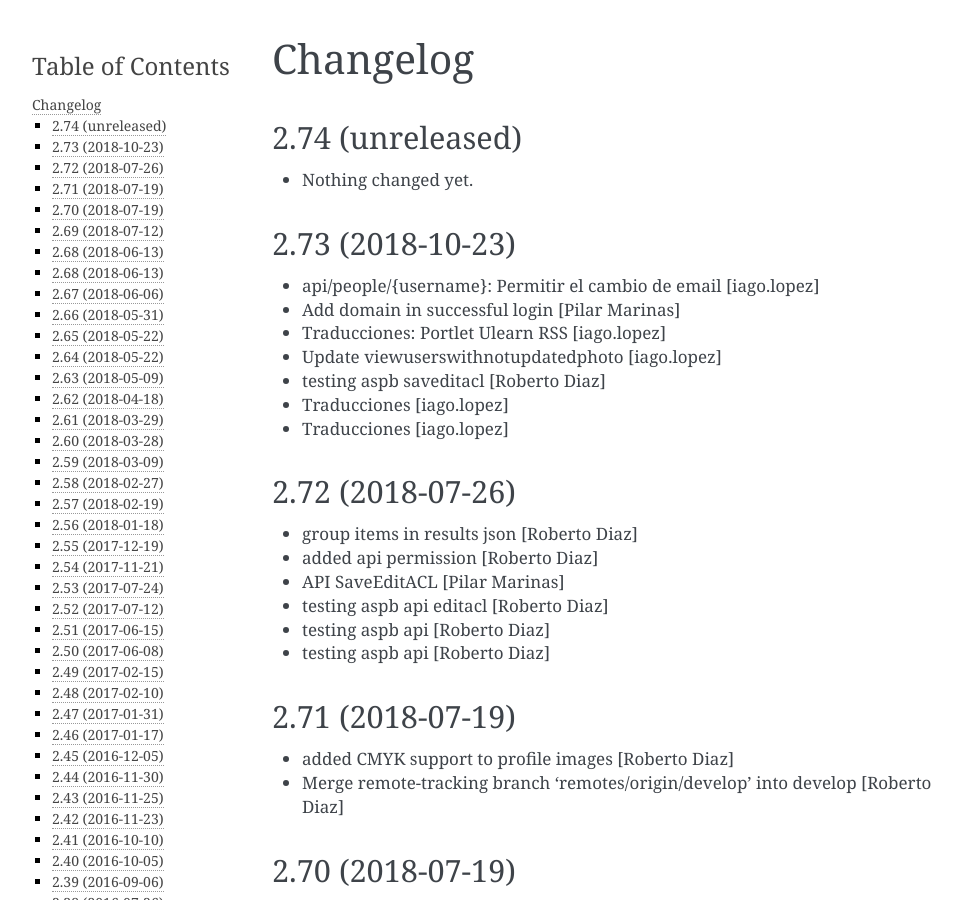
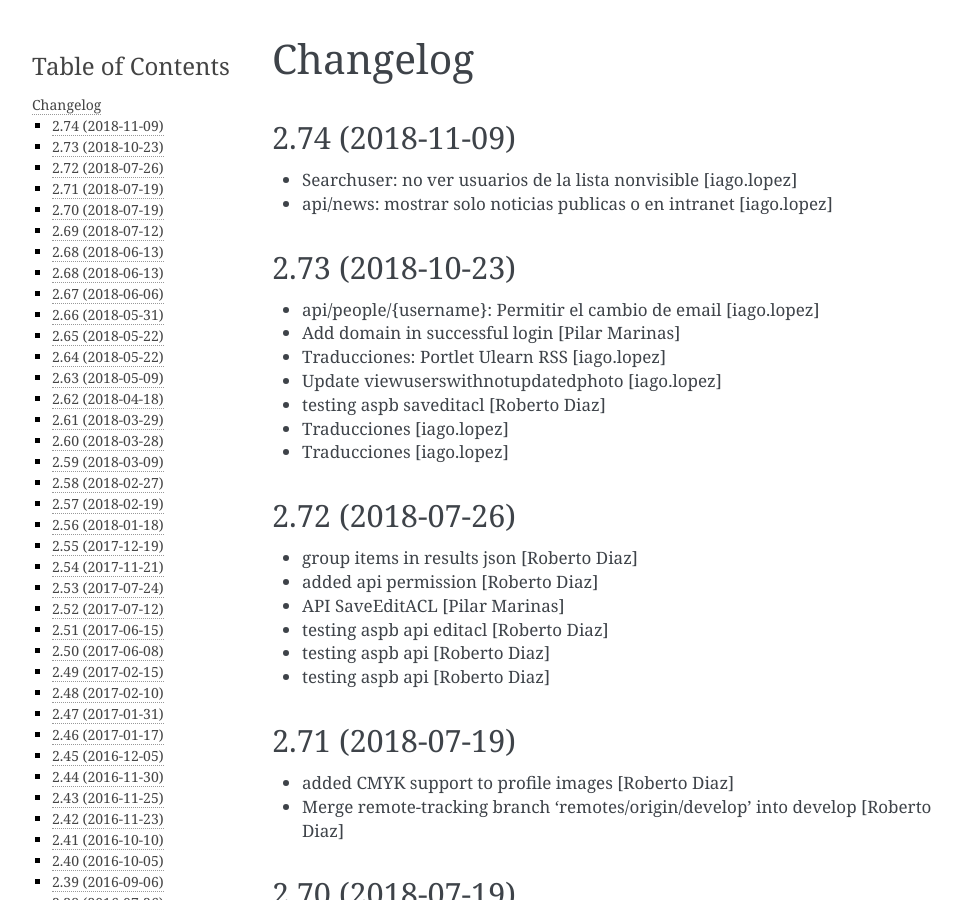
Before and after one commit to UPCnet/ulearn.core, a Sphinx documentation site: the page built from docs/HISTORY.rst, in a window 1280 px wide and 900 px high. Shown: the whole window, without its empty margins (148-1110 px from the left). Built offline with Sphinx 7.4.7, drawn with Linux system fonts in a browser that asks for light colours; pages that are not in the unit, such as notebooks, are missing from menus.

Commit message:
Preparing release 2.74

```diff
--- a/docs/HISTORY.rst
+++ b/docs/HISTORY.rst
@@ -1,11 +1,11 @@
 Changelog
 =========
 
-2.74 (unreleased)
+2.74 (2018-11-09)
 -----------------
 
-- Nothing changed yet.
-
+* Searchuser: no ver usuarios de la lista nonvisible [iago.lopez]
+* api/news: mostrar solo noticias publicas o en intranet [iago.lopez]
 
 2.73 (2018-10-23)
 -----------------
--- a/setup.py
+++ b/setup.py
@@ -1,7 +1,7 @@
 from setuptools import setup, find_packages
 import os
 
-version = '2.74.dev0'
+version = '2.74'
 
 README = open('README.rst').read()
 HISTORY = open(os.path.join('docs', 'HISTORY.rst')).read()
```
